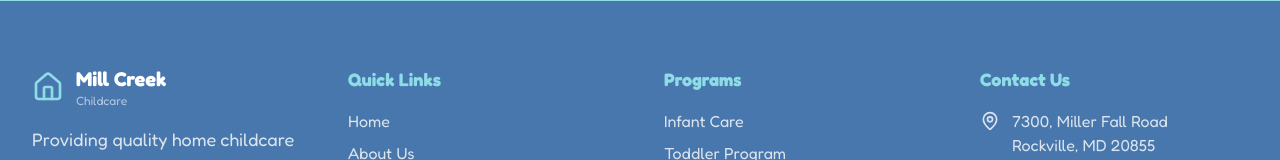
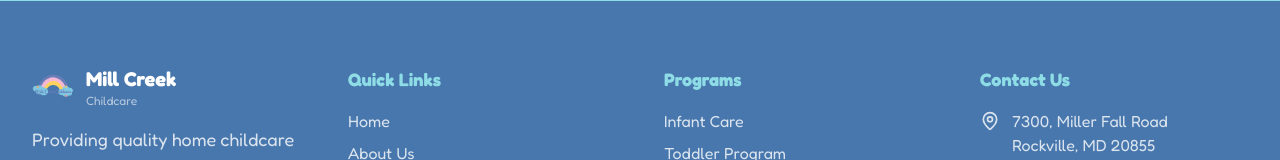
Before and after one commit to ZebaLodhi/millcreekdaycare, a Next.js app: page / in a window 1280 px wide. Shown: the part 3787-3947 px from the top of the page. Built offline with nearby package versions, Linux system fonts and the light colour scheme.

Commit message:
Replace Footer icon with logo image
🤖 Generated with [Claude Code](https://claude.com/claude-code)

Co-Authored-By: Claude Opus 4.5 <noreply@anthropic.com>

```diff
--- a/components/Footer.tsx
+++ b/components/Footer.tsx
@@ -1,7 +1,8 @@
 import Link from "next/link";
+import Image from "next/image";
 import { Button } from "@/components/ui/button";
 import { Separator } from "@/components/ui/separator";
-import { Facebook, Instagram, Mail, MapPin, Phone, Home } from "lucide-react";
+import { Facebook, Instagram, Mail, MapPin, Phone } from "lucide-react";
 
 export default function Footer() {
   const currentYear = new Date().getFullYear();
@@ -14,7 +15,13 @@ export default function Footer() {
           {/* Brand */}
           <div className="lg:col-span-1">
             <div className="flex items-center gap-3 mb-4">
-              <Home className="h-8 w-8 text-accent" />
+              <Image
+                src="/images/logo.png"
+                alt="Mill Creek Childcare Logo"
+                width={42}
+                height={42}
+                className="rounded-lg"
+              />
               <div className="flex flex-col leading-tight">
                 <span className="text-xl font-display font-bold">Mill Creek</span>
                 <span className="text-xs text-white/60">Childcare</span>
```
